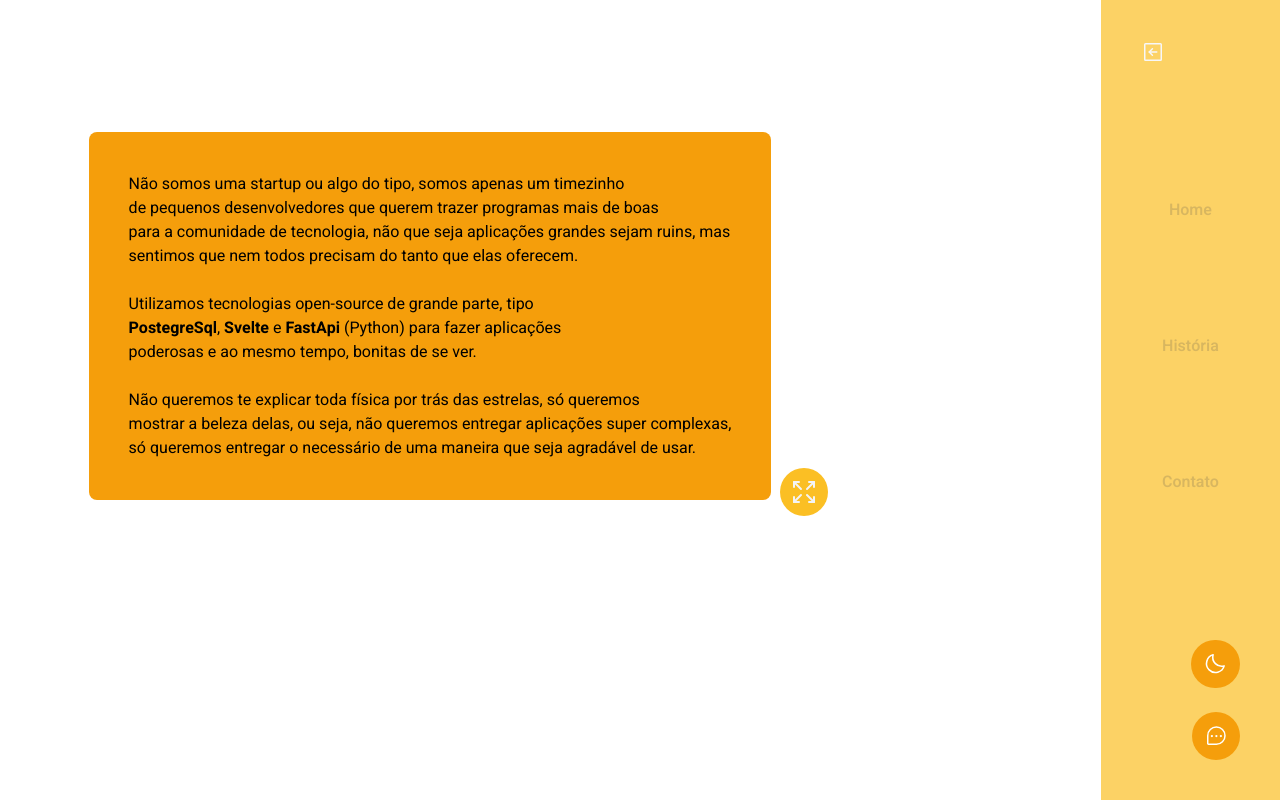
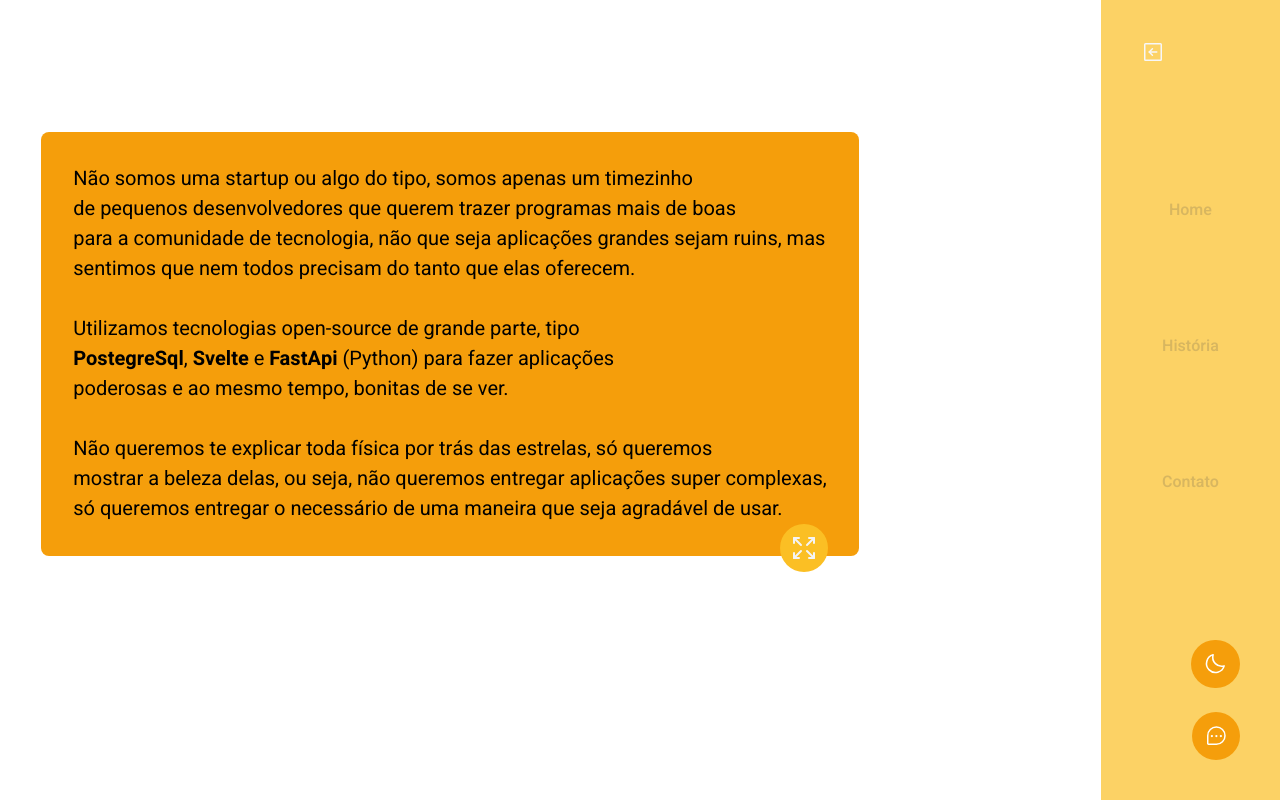
Before and after one commit to CarlosEduardoAD/nlw-impulse-carlos, a React (Vite) app in the folder feedback widget do arlos/: page /contato in a window 1280 px wide. Built offline with nearby package versions, Linux system fonts and the light colour scheme; no server answers; what tailwindcss-animatecss would draw is missing.

Commit message:
Responsividade da pag contato

```diff
--- a/feedback widget do arlos/src/components/Contato/Card.tsx
+++ b/feedback widget do arlos/src/components/Contato/Card.tsx
@@ -1,6 +1,6 @@
 export function CardContato (){
     return(
-        <div className="transition bg-amber-500 dark:bg-brand-500 text-black dark:text-white mr-[420px] mt-[100px] rounded-lg p-10 font-Heebo font-normal">
+        <div className="transition bg-amber-500 dark:bg-brand-500 text-black dark:text-white mr-[480px] xl:mr-[420px] lg:mr-[280px] md:mr-[170px] md:ml-[170-px] sm:mr-[80px] bxs:ml-[40px] bxs:mr-[150px] xs:mr-[120px] xs:ml-[50px] xxs:mr-[120px] mt-[100px] rounded-lg p-10 xl:p-8 lg:p-6 md:p-4 sm:p-3 bxs:p-2 font-Heebo font-normal xl:text-xl lg:text-lg md: md:text-md sm:text-sm xbs:text-xs">
             <p>Não somos uma startup ou algo do tipo, somos apenas um timezinho <br />
             de pequenos desenvolvedores que querem trazer programas mais de boas<br />
             para a comunidade de tecnologia, não que seja aplicações grandes sejam ruins, mas  <br />
--- a/feedback widget do arlos/src/components/Contato/Popover.tsx
+++ b/feedback widget do arlos/src/components/Contato/Popover.tsx
@@ -5,7 +5,7 @@ import { Elements } from './PopoverElements'
 export function PopContato(){
     return(
         <Popover>
-            <Popover.Button className='bg-amber-400 dark:bg-brand-300 p-2 rounded-full transtion duration-300'>
+            <Popover.Button className='fixed bg-amber-400 dark:bg-brand-300 p-2 rounded-full transtion duration-300'>
             <ArrowsOut size={32} />
             </Popover.Button>
             <Popover.Panel className="transition-transform duration-300">
```
